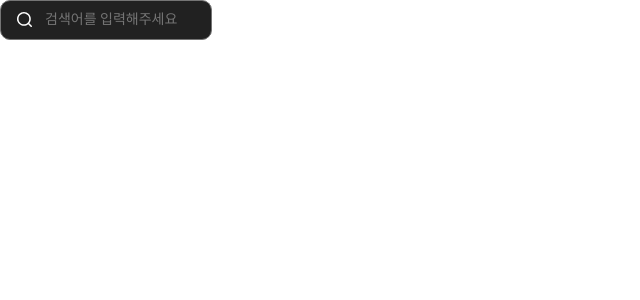
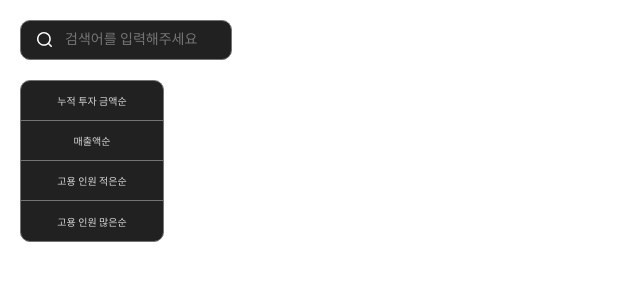
Before and after one commit to sp-fs-qa-basic/vms, a React app in the folder FE/: page /test in a window 1280 px wide. Shown: the top 300 px of the page, without its empty margins (0-640 px from the left). Built offline with nearby package versions, Linux system fonts and the light colour scheme.

Commit message:
feat : dropdownlist 생성

```diff
--- a/FE/src/components/dropdown/DropDown.jsx
+++ b/FE/src/components/dropdown/DropDown.jsx
@@ -1,7 +1,11 @@
+import DropDownList from "@/components/dropdown/DropDownList"
+import { sortList } from "@/constants/dropdownList"
+
+//TODO: 사용하는곳에서 sortList를 사용하고 list로 변경해주기
 function DropDown () {
   return (
     <div>
-
+      <DropDownList lists={sortList}/>
     </div>
   )
 }
--- a/FE/src/components/dropdown/DropDownList.jsx
+++ b/FE/src/components/dropdown/DropDownList.jsx
@@ -0,0 +1,15 @@
+import * as S from "./dropdown.module.css";
+
+function DropDownList ({lists}) {
+  return (
+    <table className={S.tableContainer}>
+        {lists.map((list, index) => (
+          <tr key={index} className={S.trContainer}>
+            <td>{list}</td>
+          </tr>
+        ))}
+    </table>
+  );
+}
+
+export default DropDownList
--- /dev/null
+++ b/FE/src/components/dropdown/dropdown.module.css
@@ -0,0 +1,23 @@
+.tableContainer {
+  width:144px;
+  border: 1px solid var(--gray-200);
+  border-radius: 10px;
+  background-color: var(--black-300);
+  border-spacing: 0px;
+}
+
+.trContainer {
+  display: flex;
+  justify-content: center;
+  align-items: center;
+  width: auto;
+  height: 40px;
+  border-bottom: 1px solid var(--gray-200);
+  font-size: 14px;
+  color: var(--gray-100);
+  font-weight: var(--font-regular);
+}
+
+.trContainer:last-child {
+  border-bottom: none;
+}
--- /dev/null
+++ b/FE/src/constants/dropdownList.js
@@ -0,0 +1,6 @@
+export const sortList = [
+  '누적 투자 금액순',
+  '매출액순',
+  '고용 인원 적은순',
+  '고용 인원 많은순'
+]
--- a/FE/src/pages/test.jsx
+++ b/FE/src/pages/test.jsx
@@ -1,12 +1,13 @@
 import DropDown from "@/components/dropdown/DropDown";
 import Search from "@/components/search/Search";
+import * as S from "./test.module.css";
 
 function Test() {
   return (
-    <>
+    <div className={S.gridContainer}>
       <Search />
       <DropDown />
-    </>
+    </div>
   );
 }
 
--- /dev/null
+++ b/FE/src/pages/test.module.css
@@ -0,0 +1,6 @@
+.gridContainer {
+  display: grid;
+  grid-template-rows: auto;
+  gap: 20px;
+  padding: 20px;
+}
```
